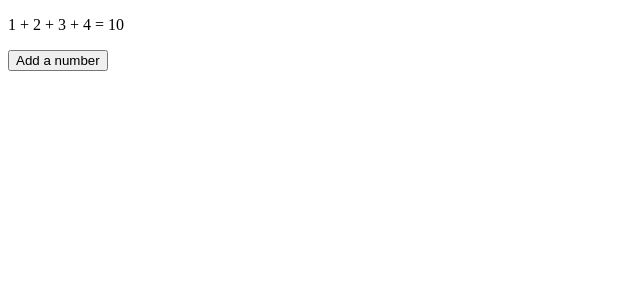
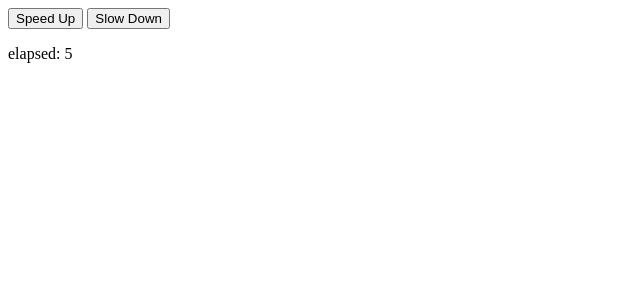
Before and after one commit to CharaD7/trySvelte5, a SvelteKit app: page / in a window 1280 px wide. Shown: the top 300 px of the page, without its empty margins (0-640 px from the left). Built offline with nearby package versions, Linux system fonts and the light colour scheme.

Commit message:
Feat: Added feature to slow down counter

```diff
--- a/src/routes/+page.svelte
+++ b/src/routes/+page.svelte
@@ -1,15 +1,18 @@
 <script lang="ts">
-  let numbers = $state([1, 2, 3 ,4]);
-  let total = $derived(numbers.reduce((t, n) => t + n, 0));
+  let elapsed = $state(0);
+  let interval = $state(1000);
 
-  function addNumber() {
-    numbers.push(numbers.length + 1);
-    console.log($state.snapshot(numbers));
-  }
+  $effect(() => {
+    const id = setInterval(() => {
+      elapsed += 1;
+    }, interval);
+
+    return () => clearInterval(id);
+  })
+
 </script>
 
-<p>{ numbers.join(' + ')} = { total }</p>
+<button onclick={()=> interval /= 2}>Speed Up</button>
+<button onclick={()=> interval *= 2}>Slow Down</button>
 
-<button onclick={addNumber}>
-  Add a number
-</button>
+<p>elapsed: { elapsed }</p>
```
